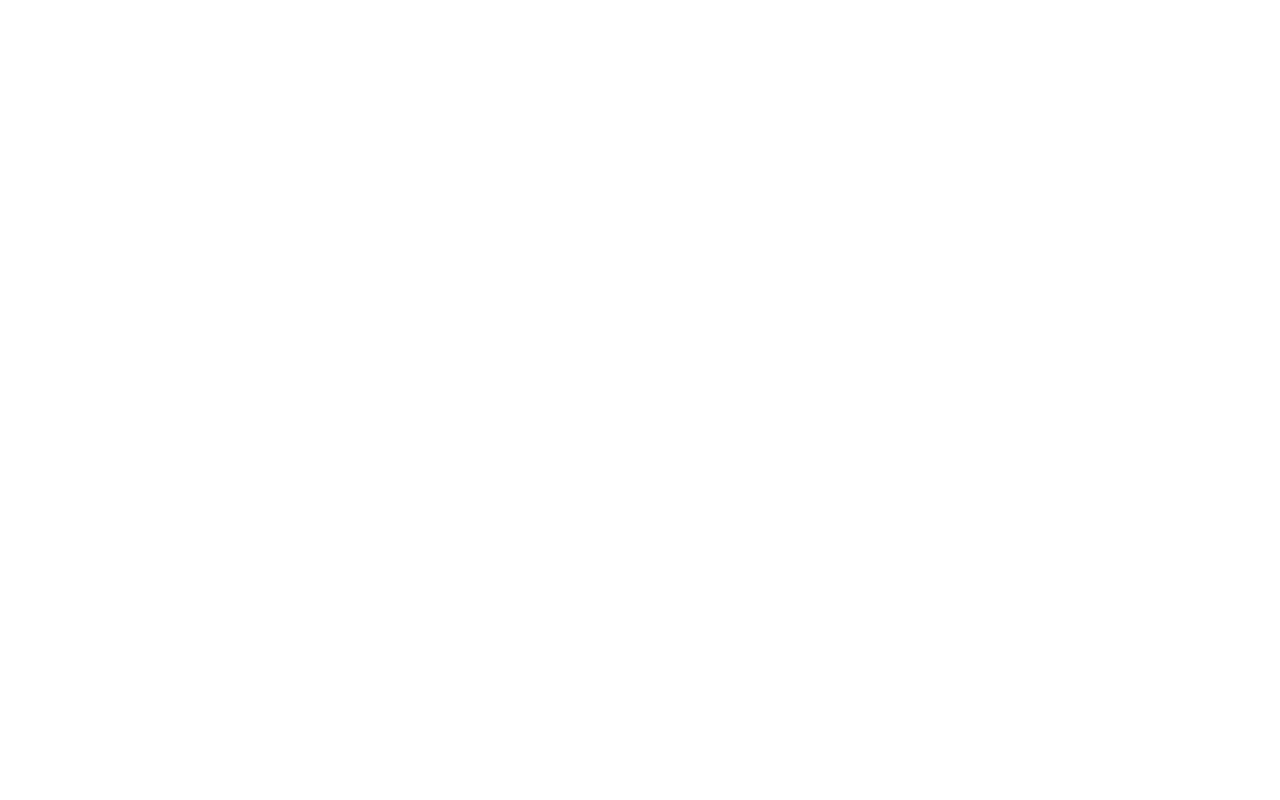
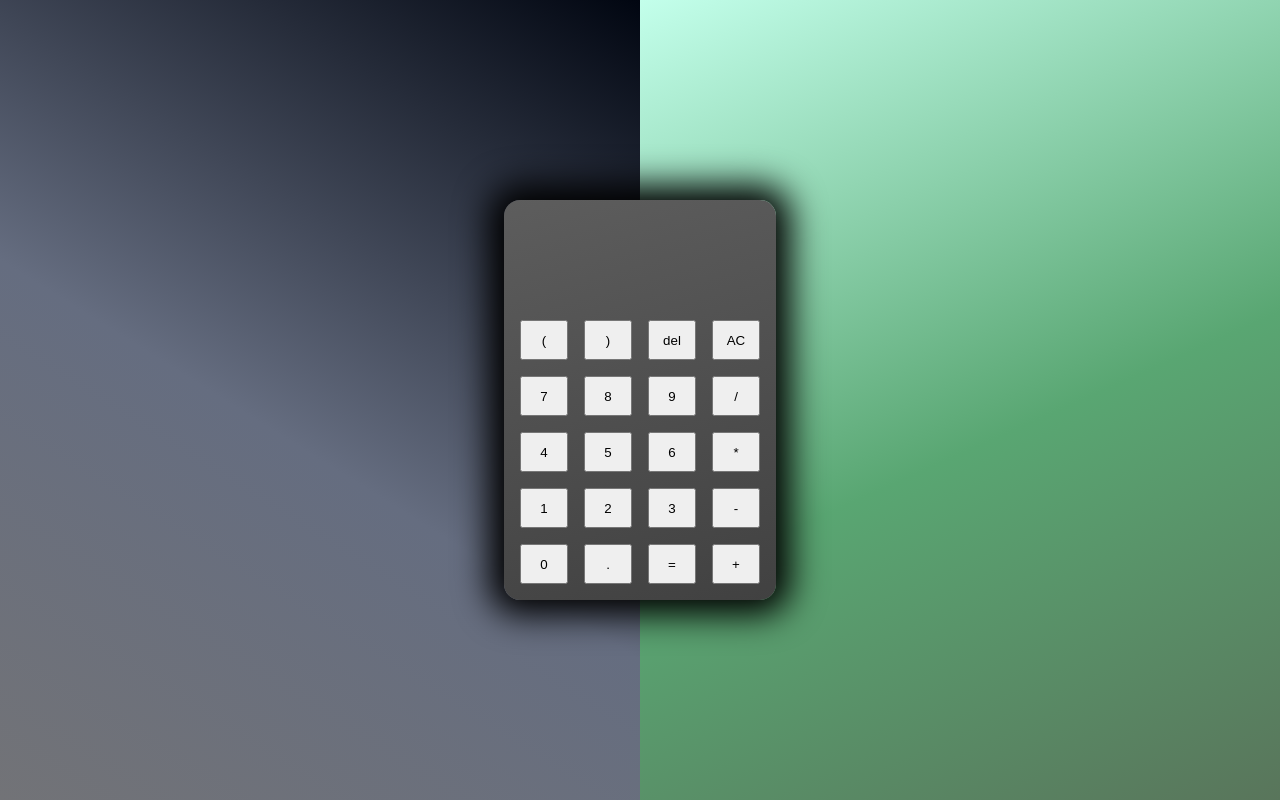
Before and after one commit to rshp/odin-calculator, a plain HTML site: page index.html in a window 1280 px wide. Drawn offline with Linux system fonts and the light colour scheme.

Commit message:
Add html structure and basic styling

```diff
--- a/index.html
+++ b/index.html
@@ -5,8 +5,39 @@
 		<meta http-equiv="X-UA-Compatible" content="IE=edge" />
 		<meta name="viewport" content="width=device-width, initial-scale=1.0" />
 		<title>TOP calculator</title>
-		<script src="./script.js" defer></script>
+		<script src="./script.mjs" defer></script>
 		<link rel="stylesheet" href="style.css" />
 	</head>
-	<body></body>
+	<body>
+		<div class="left-background"></div>
+		<div class="right-background"></div>
+		<div class="calculator-container">
+			<div class="calculator-display">
+				<div class="top-display"></div>
+				<div class="bottom-display"></div>
+			</div>
+			<div class="calculator-keyboard">
+				<button class="button">(</button>
+				<button class="button">)</button>
+				<button class="button">del</button>
+				<button class="button">AC</button>
+				<button class="button">7</button>
+				<button class="button">8</button>
+				<button class="button">9</button>
+				<button class="button button-highlight">/</button>
+				<button class="button">4</button>
+				<button class="button">5</button>
+				<button class="button">6</button>
+				<button class="button button-highlight">*</button>
+				<button class="button">1</button>
+				<button class="button">2</button>
+				<button class="button">3</button>
+				<button class="button button-highlight">-</button>
+				<button class="button">0</button>
+				<button class="button">.</button>
+				<button class="button button-highlight">=</button>
+				<button class="button button-highlight">+</button>
+			</div>
+		</div>
+	</body>
 </html>
--- a/style.css
+++ b/style.css
@@ -0,0 +1,88 @@
+/* Typography */
+
+/* Layout */
+* {
+	margin: 0px;
+	padding: 0px;
+	box-sizing: border-box;
+}
+
+body {
+	display: flex;
+	height: 100vh;
+}
+
+.left-background {
+	flex: 1;
+}
+
+.right-background {
+	flex: 1;
+}
+
+.calculator-container {
+	position: absolute;
+	top: 50%;
+	left: 50%;
+	transform: translate(-50%, -50%);
+	display: flex;
+	flex-direction: column;
+	height: 50vh;
+	padding: 1em;
+	gap: 1rem;
+}
+
+.calculator-display {
+	flex: 1;
+	height: 10vh;
+	display: flex;
+	flex-direction: column;
+}
+
+.top-display {
+	flex: 1;
+}
+
+.bottom-display {
+	flex: 2;
+}
+
+.calculator-keyboard {
+	flex: 3;
+	display: grid;
+	gap: 1rem 1rem;
+	width: 30vh;
+	grid-template-columns: 1fr 1fr 1fr 1fr;
+}
+
+/* Style */
+.left-background {
+	background: rgb(114, 115, 119);
+	background: linear-gradient(
+		32deg,
+		rgba(114, 115, 119, 1) 0%,
+		rgb(101, 109, 128) 45%,
+		rgba(1, 6, 17, 1) 100%
+	);
+}
+
+.right-background {
+	background: rgb(89, 117, 91);
+	background: linear-gradient(
+		336deg,
+		rgba(89, 117, 91, 1) 0%,
+		rgba(89, 166, 114, 1) 45%,
+		rgba(195, 255, 235, 1) 100%
+	);
+}
+
+.calculator-container {
+	background: rgb(93, 93, 93);
+	background: linear-gradient(
+		164deg,
+		rgba(93, 93, 93, 1) 0%,
+		rgba(65, 65, 65, 1) 100%
+	);
+	border-radius: 1rem;
+	box-shadow: 0px 0px 34px 15px #000000;
+}
```
